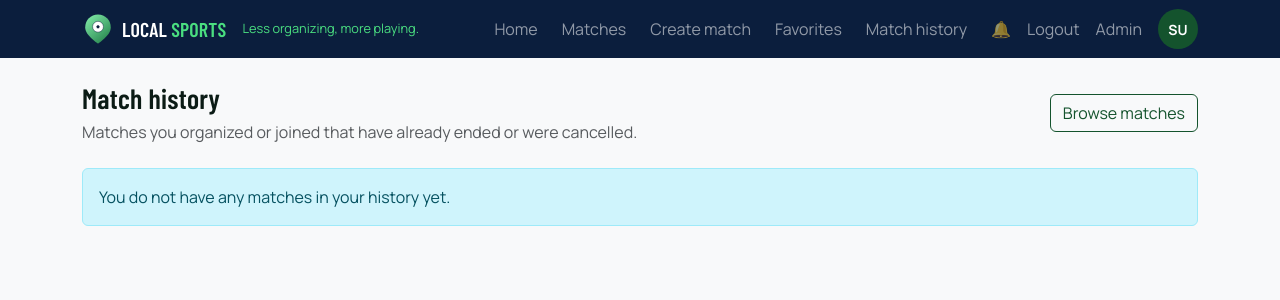
After one commit to scanonc/Local-Sports, a Django app: page /matches/history/ in a window 1280 px wide. The commit adds this page. Shown: the top 300 px of the page. Run offline with Django 5.2, Linux system fonts and the light colour scheme; the visitor is signed in with stand-in values (Sample User, id 1); data comes from the database, SQL or seed files in the repository; data that the repository does not hold is empty; some web fonts are replaced.

Commit message:
feat: add personal match history
Add an authenticated match history page for past and cancelled matches organized or joined by the current user.

```diff
--- a/core/templates/core/base.html
+++ b/core/templates/core/base.html
@@ -35,6 +35,7 @@
                 <a class="nav-link" href="/matches/create/">Create match</a>
                 {% if user.is_authenticated %}
                 <a class="nav-link" href="{% url 'users:favorites' %}">Favorites</a>
+                <a class="nav-link" href="{% url 'matches:match_history' %}">Match history</a>
                 <a class="nav-link position-relative" href="{% url 'users:notifications' %}" aria-label="Notifications">
                     🔔
                     {% if unread_notifications_count %}
--- /dev/null
+++ b/matches/templates/matches/match_history.html
@@ -0,0 +1,40 @@
+{% extends 'core/base.html' %}
+
+{% block content %}
+<div class="d-flex justify-content-between align-items-center mb-4">
+    <div>
+        <h1 class="h3 mb-1">Match history</h1>
+        <p class="text-muted mb-0">Matches you organized or joined that have already ended or were cancelled.</p>
+    </div>
+    <a class="btn btn-outline-primary" href="{% url 'matches:match_list' %}">Browse matches</a>
+</div>
+
+<div class="row g-3">
+    {% for match in matches %}
+    <div class="col-md-6 col-lg-4">
+        <div class="card h-100 shadow-sm">
+            <div class="card-body d-flex flex-column">
+                <div class="d-flex justify-content-between align-items-start gap-2 mb-2">
+                    <h2 class="h5 card-title mb-0">{{ match.title }}</h2>
+                    {% if match.status == 'cancelled' %}
+                    <span class="badge bg-danger">Cancelled</span>
+                    {% else %}
+                    <span class="badge bg-secondary">Finished</span>
+                    {% endif %}
+                </div>
+                <p class="card-text text-muted mb-2">{{ match.date_time }}</p>
+                <p class="card-text mb-1"><strong>Location:</strong> {{ match.location }}</p>
+                <p class="card-text mb-3"><strong>Organizer:</strong> {{ match.organizer }}</p>
+                <a class="btn btn-outline-primary btn-sm mt-auto" href="{% url 'matches:match_detail' match.pk %}">View details</a>
+            </div>
+        </div>
+    </div>
+    {% empty %}
+    <div class="col-12">
+        <div class="alert alert-info mb-0">
+            You do not have any matches in your history yet.
+        </div>
+    </div>
+    {% endfor %}
+</div>
+{% endblock %}
--- a/matches/urls.py
+++ b/matches/urls.py
@@ -10,6 +10,7 @@ from .views import (
     MatchInviteLinkView,
     MatchInvitePlayersView,
     MatchInvitationResponseView,
+    MatchHistoryView,
     MatchLeaveView,
     MatchListView,
     MatchRequestAcceptView,
@@ -22,6 +23,7 @@ app_name = 'matches'
 
 urlpatterns = [
     path('', MatchListView.as_view(), name='match_list'),
+    path('history/', MatchHistoryView.as_view(), name='match_history'),
     path('create/', MatchCreateView.as_view(), name='match_create'),
     path('invite/<str:token>/', MatchJoinViaLinkView.as_view(), name='match_join_via_link'),
     path('<int:pk>/', MatchDetailView.as_view(), name='match_detail'),
--- a/matches/views.py
+++ b/matches/views.py
@@ -141,6 +141,32 @@ class MatchDetailView(DetailView):
                 )
 
         return context
+
+
+class MatchHistoryView(LoginRequiredMixin, ListView):
+    model = Match
+    template_name = 'matches/match_history.html'
+    context_object_name = 'matches'
+
+    def get_queryset(self):
+        user = self.request.user
+        return (
+            Match.objects.filter(
+                Q(organizer=user)
+                | Q(
+                    participants__player=user,
+                    participants__status=ParticipantStatus.CONFIRMED,
+                ),
+            )
+            .filter(
+                Q(date_time__lt=timezone.now())
+                | Q(status=MatchStatus.CANCELLED),
+            )
+            .select_related('organizer')
+            .prefetch_related('participants')
+            .distinct()
+            .order_by('-date_time')
+        )
 
 
 class MatchInviteLinkView(LoginRequiredMixin, View):
@@ -300,7 +326,6 @@ class MatchJoinViaLinkView(LoginRequiredMixin, View):
             messages.error(request, message)
 
         return redirect('matches:match_detail', pk=match.pk)
-
 
 
 class MatchInvitePlayersView(LoginRequiredMixin, View):
```
Also changed, not shown: matches/tests.py (+56 -0 lines).
